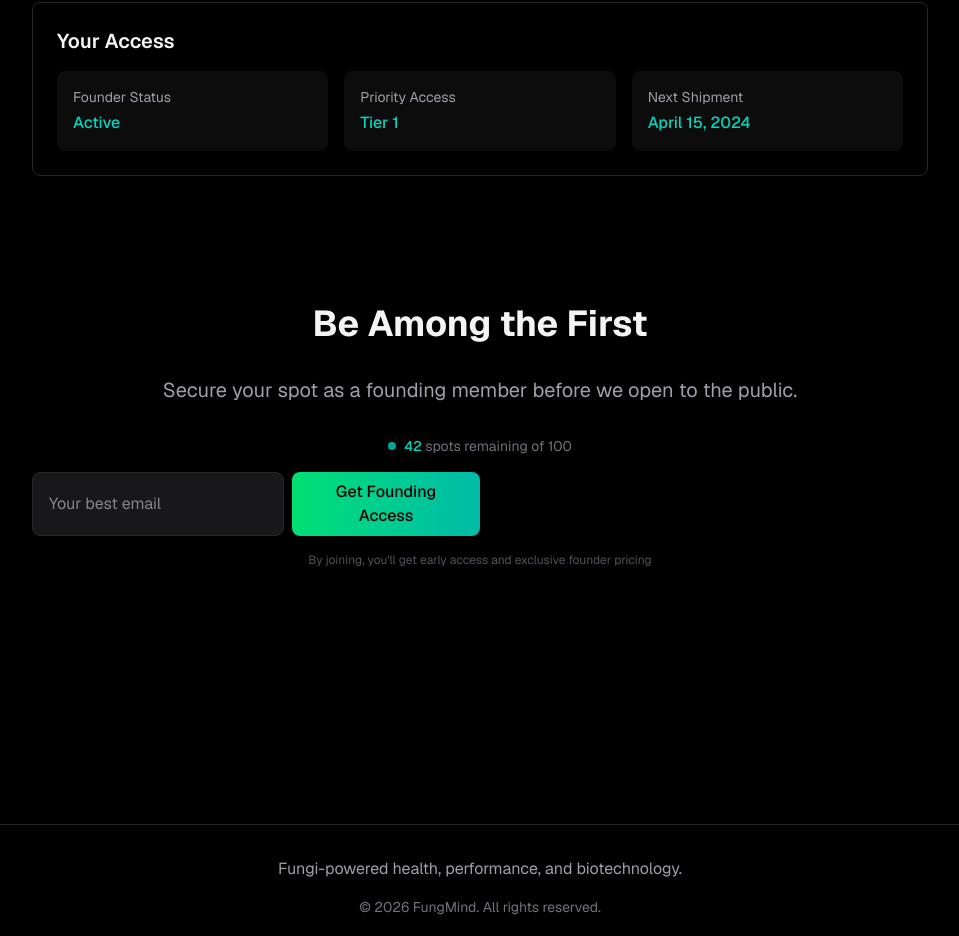
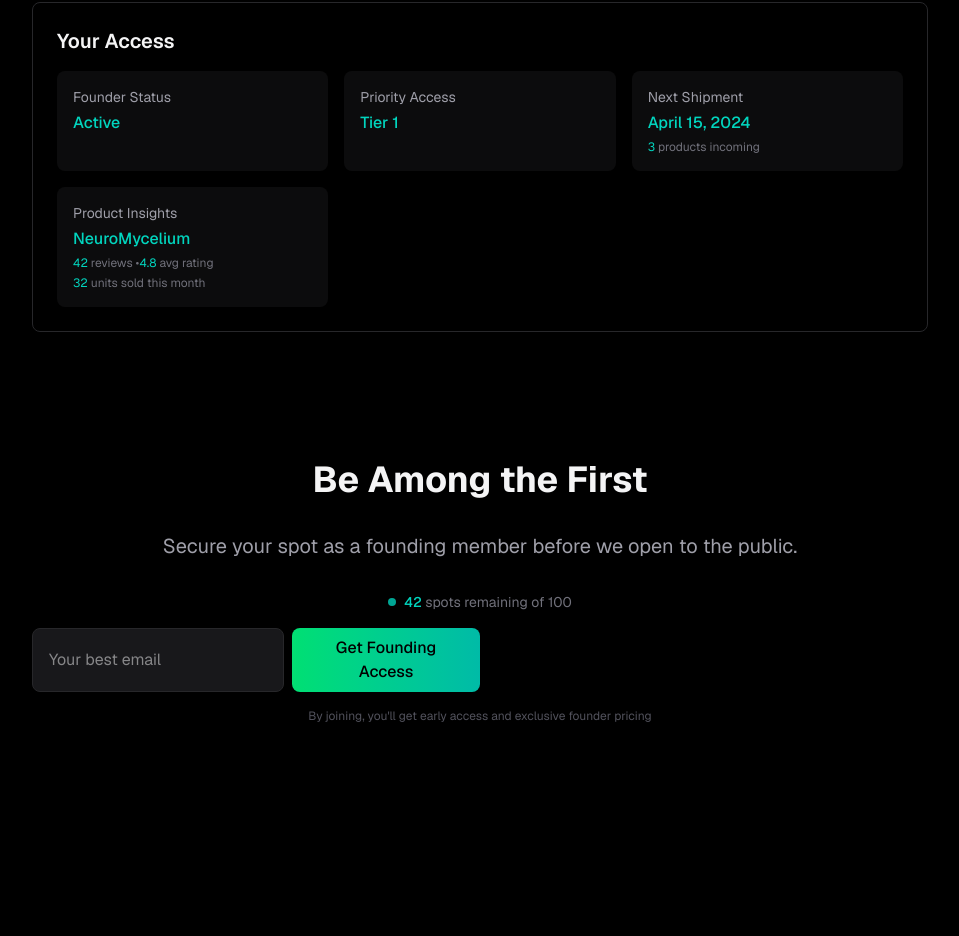
Before and after one commit to M4G3LL4N0/FungMind, a Next.js app: page / in a window 1280 px wide. Shown: the part 3129-4065 px from the top of the page, without its empty margins (160-1119 px from the left). Built offline with nearby package versions, Linux system fonts and the light colour scheme.

Commit message:
feat: Add shipment details and product insights dashboard cards
Co-authored-by: aider (openrouter/deepseek/deepseek-chat) <aider@aider.chat>

```diff
--- a/src/app/page.tsx
+++ b/src/app/page.tsx
@@ -366,6 +366,20 @@ export default function Home() {
               <div className="p-4 bg-zinc-900/50 rounded-lg">
                 <div className="text-sm text-zinc-400 mb-1">Next Shipment</div>
                 <div className="text-teal-400 font-medium">April 15, 2024</div>
+                <div className="mt-1 text-xs text-zinc-500">
+                  <span className="text-teal-400">3</span> products incoming
+                </div>
+              </div>
+              <div className="p-4 bg-zinc-900/50 rounded-lg">
+                <div className="text-sm text-zinc-400 mb-1">Product Insights</div>
+                <div className="text-teal-400 font-medium">NeuroMycelium</div>
+                <div className="mt-1 text-xs text-zinc-500">
+                  <span className="text-teal-400">42</span> reviews •
+                  <span className="text-teal-400">4.8</span> avg rating
+                </div>
+                <div className="mt-1 text-xs text-zinc-500">
+                  <span className="text-teal-400">32</span> units sold this month
+                </div>
               </div>
             </div>
           </div>
```
